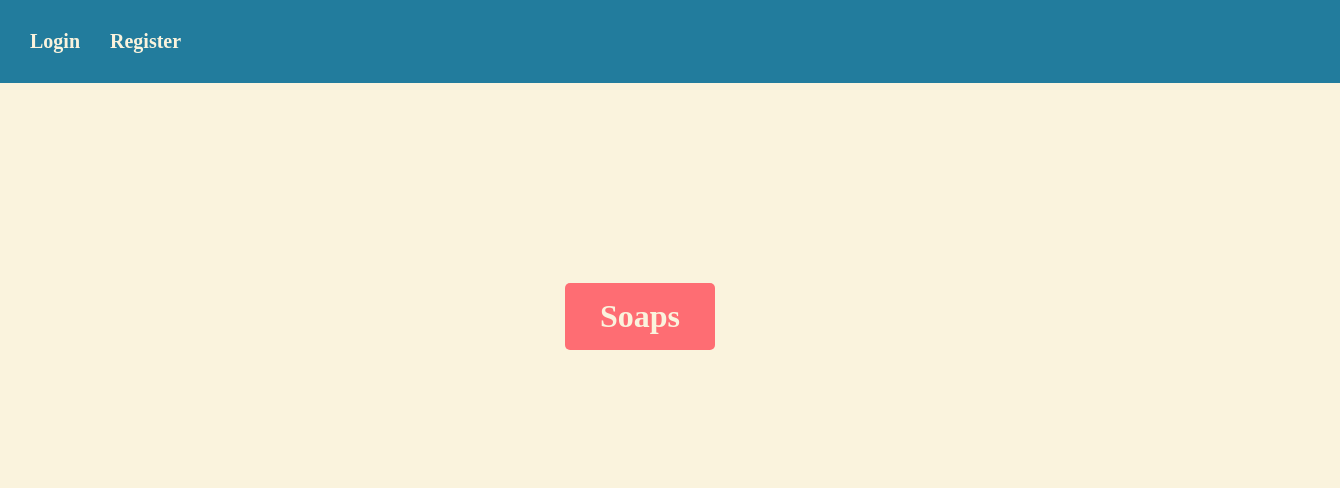
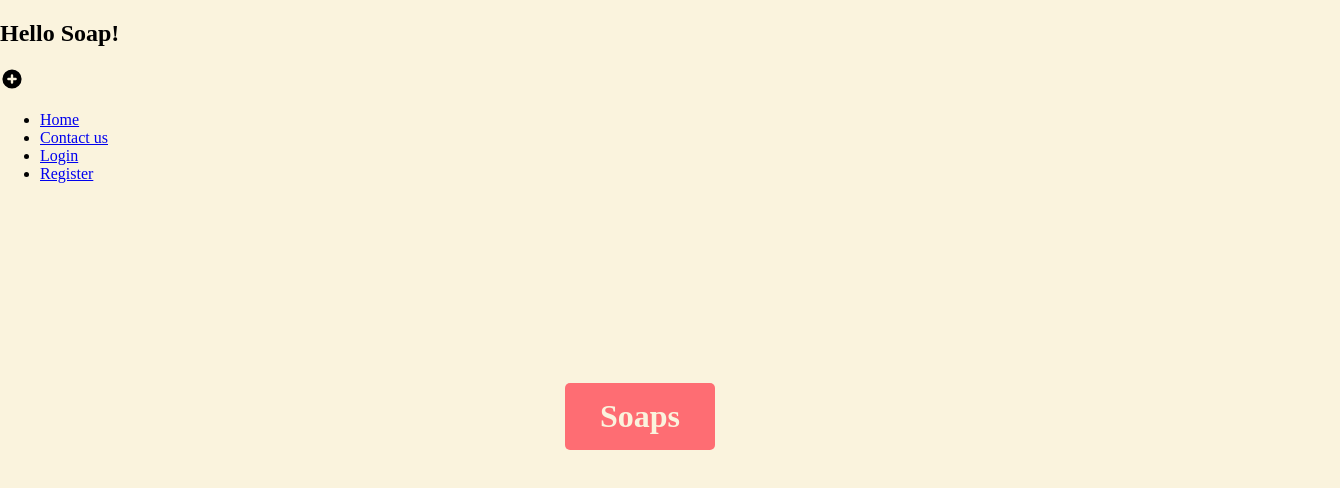
Before and after one commit to AndreiaCifoni/Soap-Project, a React (Create React App) app: page / in a window 1280 px wide. Shown: the top 488 px of the page, 1340 px wide, since content can reach past the window. Built offline with nearby package versions, Linux system fonts and the light colour scheme.

Commit message:
reformulating Navbar - added NavMenu, icons, list

```diff
--- a/package.json
+++ b/package.json
@@ -3,6 +3,7 @@
   "version": "0.1.0",
   "private": true,
   "dependencies": {
+    "@heroicons/react": "^1.0.6",
     "@testing-library/jest-dom": "^5.16.4",
     "@testing-library/react": "^13.2.0",
     "@testing-library/user-event": "^13.5.0",
--- /dev/null
+++ b/src/apis/soaps.js
@@ -0,0 +1,5 @@
+import axios from "axios";
+
+export default axios.create({
+  baseURL: "http://localhost:3001",
+});
--- a/src/components/Home.js
+++ b/src/components/Home.js
@@ -1,6 +1,6 @@
 import React from "react";
 import { Link } from "react-router-dom";
-import Navbar from "./Navbar";
+import Navbar from "./navbar/Navbar";
 import "./layout/styles.css";
 
 const Home = () => {
--- a/src/components/Navbar.js
+++ /dev/null
@@ -1,16 +0,0 @@
-import React from "react";
-import { Link } from "react-router-dom";
-import "./layout/styles.css";
-
-const Navbar = () => {
-  return (
-    <div className="nav-container">
-      <div className="nav-link">
-        <Link to={"/Login"}>Login</Link>
-        <Link to={"/Register"}>Register</Link>
-      </div>
-    </div>
-  );
-};
-
-export default Navbar;
--- a/src/components/layout/styles.css
+++ b/src/components/layout/styles.css
@@ -25,6 +25,10 @@ body {
 }
 
 /* NAVBAR*/
+.icon {
+  width: 24px;
+  height: 24px;
+}
 
 .nav-container {
   width: 100%;
--- /dev/null
+++ b/src/components/navbar/Navbar.js
@@ -0,0 +1,50 @@
+import React, { useState } from "react";
+import NavMenu from "./navMenu";
+import { Link } from "react-router-dom";
+import { BeakerIcon, PlusCircleIcon } from "@heroicons/react/solid";
+import ".././layout/styles.css";
+
+const Navbar = () => {
+  const [clicked, setClicked] = useState(false);
+
+  const onNavIcon = () => {
+    setClicked(!clicked);
+  };
+
+  return (
+    <nav>
+      <h1>Hello Soap!</h1>
+      <div>
+        <i onClick={onNavIcon} className="nav-icon">
+          {clicked ? (
+            <BeakerIcon className="icon" />
+          ) : (
+            <PlusCircleIcon className="icon" />
+          )}
+        </i>
+      </div>
+      <ul className={clicked ? "nav-full" : "nav-cell"}>
+        {NavMenu.map((item, index) => {
+          return (
+            <li key={index}>
+              <Link className={item.cName} to={item.url}>
+                {item.title}
+              </Link>
+            </li>
+          );
+        })}
+      </ul>
+    </nav>
+  );
+};
+
+export default Navbar;
+
+{
+  /* <div className="nav-container">
+<div className="nav-link">
+  <Link to="/login">Login</Link>
+  <Link to="/register">Register</Link>
+</div>
+</div> */
+}
--- /dev/null
+++ b/src/components/navbar/navMenu.js
@@ -0,0 +1,24 @@
+const NavMenu = [
+  {
+    title: "Home",
+    url: "/",
+    cName: "nav-menu",
+  },
+  {
+    title: "Contact us",
+    url: "#",
+    cName: "nav-menu",
+  },
+  {
+    title: "Login",
+    url: "/Login",
+    cName: "nav-menu",
+  },
+  {
+    title: "Register",
+    url: "/Register",
+    cName: "nav-menu",
+  },
+];
+
+export default NavMenu;
--- a/src/components/soap/SoapCreate.js
+++ b/src/components/soap/SoapCreate.js
@@ -1,5 +1,6 @@
 import React, { useState } from "react";
 import SoapForm from "./SoapForm";
+import soaps from "../../apis/soaps";
 
 const SoapCreate = () => {
   const [newSoap, setNewSoap] = useState({
@@ -8,10 +9,15 @@ const SoapCreate = () => {
     description: "",
   });
 
+  const onSubmit = async (newSoap) => {
+    const response = await soaps.post("/soaps", { ...newSoap });
+    console.log(response);
+  };
+
   return (
     <div>
       <h1 className="soap-form-title">Create a new Product:</h1>
-      <SoapForm soap={newSoap} setSoap={setNewSoap} />
+      <SoapForm soap={newSoap} setSoap={setNewSoap} onSubmit={onSubmit} />
     </div>
   );
 };
--- a/src/components/soap/SoapForm.js
+++ b/src/components/soap/SoapForm.js
@@ -3,7 +3,7 @@ import Axios from "axios";
 import { Image } from "cloudinary-react";
 import "../layout/styles.css";
 
-const SoapForm = ({ soap, setSoap }) => {
+const SoapForm = ({ soap, setSoap, onSubmit }) => {
   const onChangeFile = () => {
     const formData = new FormData();
     formData.append("file", soap);
@@ -20,7 +20,7 @@ const SoapForm = ({ soap, setSoap }) => {
 
   return (
     <div className="soap-form">
-      <form>
+      <form onSubmit={onSubmit}>
         <div>
           <div>
             <label>Product Name</label>
```
Also changed, not shown: 1 other file (tests, documents, lock files or other folders).
